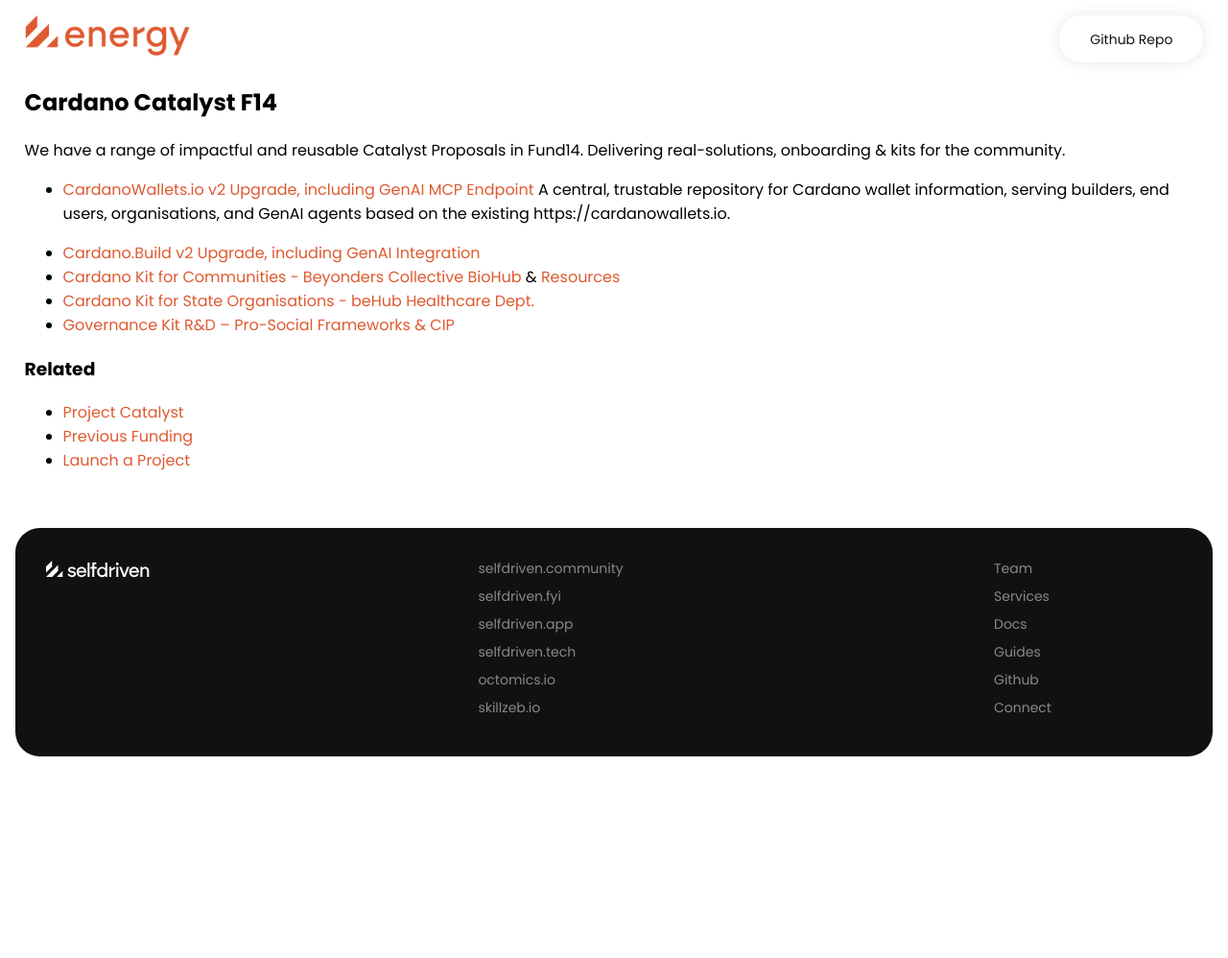
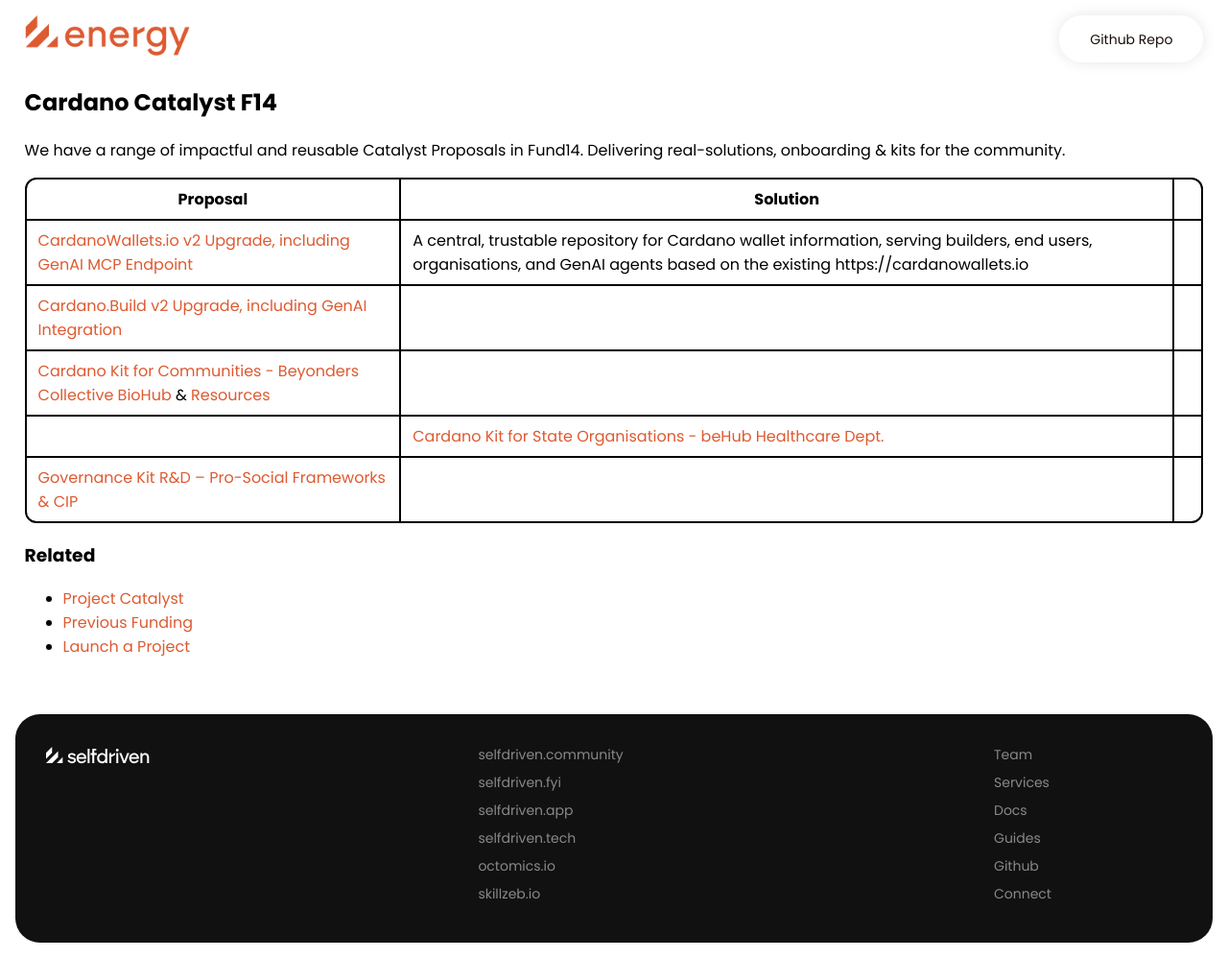
Before and after one commit to selfdriven-engagement/selfdriven-energy, a Jekyll site: the page built from docs/pages/cardano-catalyst.md, in a window 1280 px wide. Shown: the whole page at 96% size. Built offline with Jekyll 4.4.1, drawn with Linux system fonts in a browser that asks for light colours; before the commit the page ends 900 px from its top, so only the background shows below that.

Commit message:
catalyst

```diff
--- a/docs/assets/css/style.css
+++ b/docs/assets/css/style.css
@@ -155,3 +155,35 @@ body {
 	top: 1rem;
 	right: 1rem;
 }
+
+table {
+  border-collapse: separate;
+  border-spacing: 0;
+  border: 2px solid #000;
+  border-radius: 12px;
+  overflow: hidden; /* ensures the inner cells don’t poke through */
+}
+
+th,
+td {
+  border: 1px solid #000;
+  padding: 8px 12px;
+}
+
+th:first-child,
+td:first-child {
+  border-left: none;
+}
+
+th:last-child,
+td:last-child {
+  border-right: none;
+}
+
+tr:first-child th {
+  border-top: none;
+}
+
+tr:last-child td {
+  border-bottom: none;
+}
--- a/docs/pages/cardano-catalyst.md
+++ b/docs/pages/cardano-catalyst.md
@@ -8,12 +8,13 @@ permalink: /cardano-catalyst/
 
 We have a range of impactful and reusable Catalyst Proposals in Fund14. Delivering real-solutions, onboarding & kits for the community.
 
-- [CardanoWallets.io v2 Upgrade, including GenAI MCP Endpoint](https://projectcatalyst.io/funds/14/cardano-open-ecosystem/cardanowalletsio-v2-upgrade-including-genai-mcp-endpoint)  A central, trustable repository for Cardano wallet information, serving builders, end users, organisations, and GenAI agents based on the existing https://cardanowallets.io.
-
-- [Cardano.Build v2 Upgrade, including GenAI Integration](https://projectcatalyst.io/funds/14/cardano-open-ecosystem/cardanobuild-v2-upgrade-including-genai-integration)
-- [Cardano Kit for Communities - Beyonders Collective BioHub](https://projectcatalyst.io/funds/14/cardano-use-cases-concepts/cardano-kit-for-communities-beyonders-collective-biohub) & [Resources](https://github.com/selfdriven-foundation/onboarding/tree/main/use-cases/beyonders-collective-biohub-mallorca)
-- [Cardano Kit for State Organisations - beHub Healthcare Dept.](https://projectcatalyst.io/funds/14/cardano-use-cases-partners-and-products/cardano-kit-for-state-organisations-behub-healthcare-dept)
-- [Governance Kit R&D – Pro-Social Frameworks & CIP](https://projectcatalyst.io/funds/14/cardano-use-cases-concepts/governance-kit-randd-pro-social-frameworks-or-cip)
+| Proposal | Solution |
+|-----------|----------|
+|[CardanoWallets.io v2 Upgrade, including GenAI MCP Endpoint](https://projectcatalyst.io/funds/14/cardano-open-ecosystem/cardanowalletsio-v2-upgrade-including-genai-mcp-endpoint)|A central, trustable repository for Cardano wallet information, serving builders, end users, organisations, and GenAI agents based on the existing https://cardanowallets.io|
+|[Cardano.Build v2 Upgrade, including GenAI Integration](https://projectcatalyst.io/funds/14/cardano-open-ecosystem/cardanobuild-v2-upgrade-including-genai-integration)||
+|[Cardano Kit for Communities - Beyonders Collective BioHub](https://projectcatalyst.io/funds/14/cardano-use-cases-concepts/cardano-kit-for-communities-beyonders-collective-biohub) & [Resources](https://github.com/selfdriven-foundation/onboarding/tree/main/use-cases/beyonders-collective-biohub-mallorca)||
+||[Cardano Kit for State Organisations - beHub Healthcare Dept.](https://projectcatalyst.io/funds/14/cardano-use-cases-partners-and-products/cardano-kit-for-state-organisations-behub-healthcare-dept)||
+|[Governance Kit R&D – Pro-Social Frameworks & CIP](https://projectcatalyst.io/funds/14/cardano-use-cases-concepts/governance-kit-randd-pro-social-frameworks-or-cip)||
 
 ### Related
 - [Project Catalyst](https://projectcatalyst.io)
```
